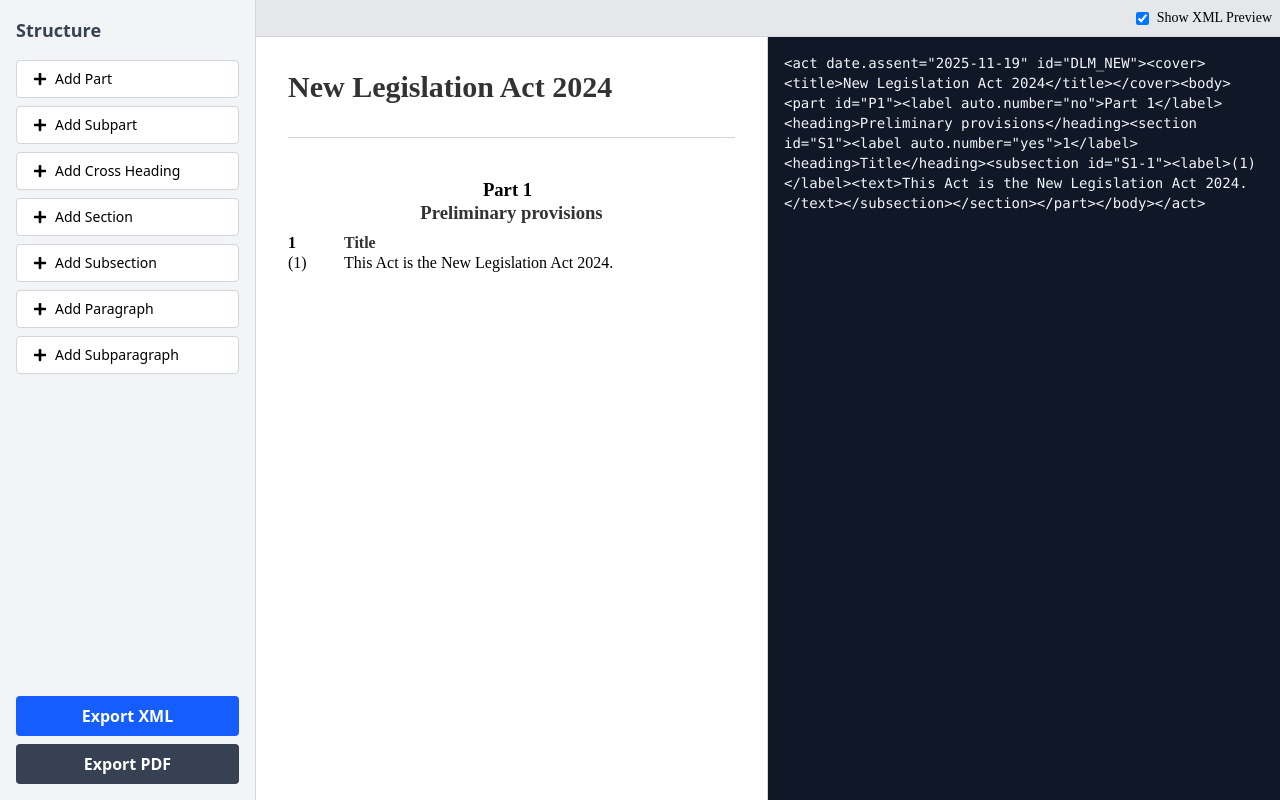
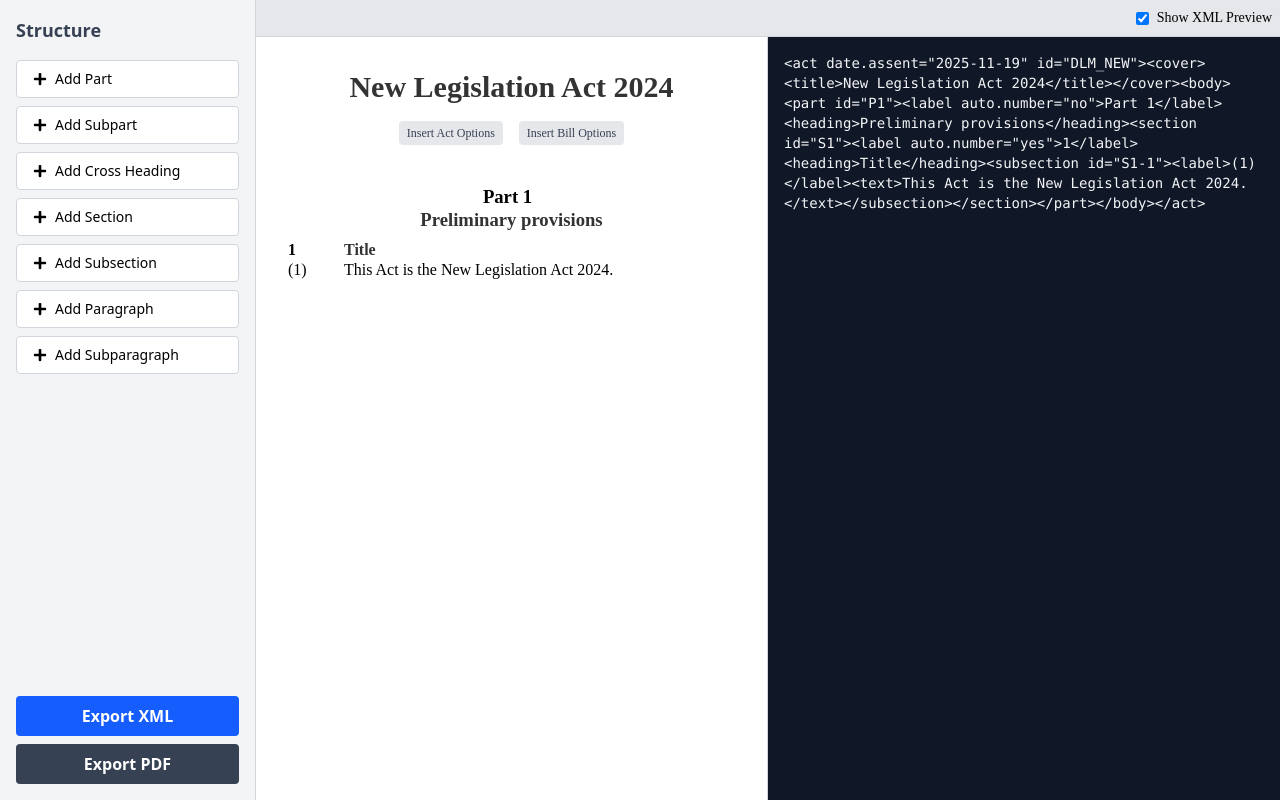
Before and after one commit to carolinaisslaying/nz-legislation-drafter, a React (Vite) app: page / in a window 1280 px wide. Built offline with nearby package versions, Linux system fonts and the light colour scheme.

Commit message:
feat: Introduce metadata node types and their rendering, along with options to insert Act and Bill metadata.

```diff
--- a/src/components/Editor/NodeRenderer.tsx
+++ b/src/components/Editor/NodeRenderer.tsx
@@ -88,15 +88,35 @@ const Heading = ({ node, path, parentType }: { node: LegislationNode; path: numb
     return <EditableText node={node} path={path} tagName="h3" className={className} />;
 };
 
-const Title = ({ node, path }: { node: LegislationNode; path: number[] }) => <EditableText node={node} path={path} tagName="h1" className="font-serif font-bold text-3xl mb-4 text-heading inline-block min-w-[100px]" />;
+const Title = ({ node, path }: { node: LegislationNode; path: number[] }) => <EditableText node={node} path={path} tagName="h1" className="font-serif font-bold text-3xl mb-4 text-heading block w-full text-center" />;
 
 const Text = ({ node, path, parentType }: { node: LegislationNode; path: number[]; parentType?: NodeType }) => {
     let className = "";
     if (['subsection', 'para', 'subpara', 'subsubpara', 'def-para'].includes(parentType || '')) {
         className += " flex-1 block";
     }
+    if (parentType === 'metadata-bill') {
+        className += " text-center block font-serif";
+    }
     return <EditableText node={node} path={path} tagName="span" className={className} />;
 };
+
+const MetadataRow = ({ children }: { children: React.ReactNode }) => (
+    <div className="contents">
+        {children}
+    </div>
+);
+
+const MetadataKey = ({ node, path }: { node: LegislationNode; path: number[] }) => {
+    if (node.attributes?.readOnly === 'true') {
+        return <span className="font-serif text-right">{node.content}</span>;
+    }
+    return <EditableText node={node} path={path} tagName="span" className="font-serif text-right" />;
+};
+
+const MetadataValue = ({ node, path }: { node: LegislationNode; path: number[] }) => (
+    <EditableText node={node} path={path} tagName="span" className="font-serif text-left" />
+);
 
 const Body = ({ children }: { children: React.ReactNode }) => <div>{children}</div>;
 
@@ -225,13 +245,80 @@ export const NodeRenderer: React.FC<NodeRendererProps & { parentType?: NodeType
         </div>
     );
 
+    const insertActOptions = () => {
+        const metadataNode: LegislationNode = {
+            type: 'metadata-act',
+            children: [
+                {
+                    type: 'metadata-row',
+                    children: [
+                        { type: 'metadata-key', content: 'Public Act' },
+                        { type: 'metadata-value', content: '2019 No 58' }
+                    ]
+                },
+                {
+                    type: 'metadata-row',
+                    children: [
+                        { type: 'metadata-key', content: 'Date of assent', attributes: { readOnly: 'true' } },
+                        { type: 'metadata-value', content: '28 October 2019' }
+                    ]
+                },
+                {
+                    type: 'metadata-row',
+                    children: [
+                        { type: 'metadata-key', content: 'Commencement', attributes: { readOnly: 'true' } },
+                        { type: 'metadata-value', content: 'see section 2' }
+                    ]
+                }
+            ]
+        };
+        // Insert at end of cover children
+        dispatch({ type: 'INSERT_NODE', payload: { path: [...path, node.children?.length || 0], node: metadataNode } });
+    };
+
+    const insertBillOptions = () => {
+        const metadataNode: LegislationNode = {
+            type: 'metadata-bill',
+            children: [
+                { type: 'text', content: "Member's Bill" }
+            ]
+        };
+        // Insert at end of cover children
+        dispatch({ type: 'INSERT_NODE', payload: { path: [...path, node.children?.length || 0], node: metadataNode } });
+    };
+
     switch (node.type) {
         case 'act':
             return <Act node={node}>{renderChildren('act')}</Act>;
         case 'cover':
-            return <Container className="mb-8 border-b border-gray-300 pb-4">{renderChildren('cover')}</Container>;
+            const hasMetadata = node.children?.some(c => c.type === 'metadata-act' || c.type === 'metadata-bill');
+            return (
+                <Container className="mb-8">
+                    {renderChildren('cover')}
+                    {!hasMetadata && (
+                        <div className="flex justify-center gap-4 mt-4 no-print">
+                            <button onClick={insertActOptions} className="text-xs bg-gray-200 hover:bg-gray-300 px-2 py-1 rounded text-gray-700">
+                                Insert Act Options
+                            </button>
+                            <button onClick={insertBillOptions} className="text-xs bg-gray-200 hover:bg-gray-300 px-2 py-1 rounded text-gray-700">
+                                Insert Bill Options
+                            </button>
+                        </div>
+                    )}
+                </Container>
+            );
         case 'title':
             return <Title node={node} path={path} />;
+        case 'metadata-act':
+            return <div className="mt-4 mb-8 grid grid-cols-2 gap-x-6 w-fit mx-auto text-lg">{renderChildren('metadata-act')}</div>;
+        case 'metadata-bill':
+            return <div className="mt-4 mb-8">{renderChildren('metadata-bill')}</div>;
+        case 'metadata-row':
+            return <MetadataRow>{renderChildren('metadata-row')}</MetadataRow>;
+        case 'metadata-key':
+            return <MetadataKey node={node} path={path} />;
+        case 'metadata-value':
+            return <MetadataValue node={node} path={path} />;
         case 'body':
             return <Body>{renderChildren('body')}</Body>;
         case 'part':
--- a/src/context/LegislationContext.tsx
+++ b/src/context/LegislationContext.tsx
@@ -7,7 +7,8 @@ type Action =
     | { type: 'UPDATE_NODE_CONTENT'; payload: { path: number[]; content: string } }
     | { type: 'ADD_NODE'; payload: { type: NodeType } }
     | { type: 'SELECT_NODE'; payload: number[] }
-    | { type: 'MOVE_NODE'; payload: { sourcePath: number[]; targetPath: number[]; position: 'before' | 'after' | 'inside' } };
+    | { type: 'MOVE_NODE'; payload: { sourcePath: number[]; targetPath: number[]; position: 'before' | 'after' | 'inside' } }
+    | { type: 'INSERT_NODE'; payload: { path: number[]; node: LegislationNode } };
 
 const LegislationContext = createContext<{ state: LegislationState; dispatch: Dispatch<Action> } | undefined>(undefined);
 
@@ -43,6 +44,19 @@ const legislationReducer = (state: LegislationState, action: Action): Legislatio
             if (node) {
                 node.content = content;
             }
+            return newState;
+        }
+        case 'INSERT_NODE': {
+            const { path, node } = action.payload;
+            const newState = JSON.parse(JSON.stringify(state));
+            const { parent, index } = findParent(newState, path);
+
+            if (parent && parent.children) {
+                parent.children.splice(index, 0, node);
+            } else if (parent) {
+                parent.children = [node];
+            }
+
             return newState;
         }
         case 'ADD_NODE': {
--- a/src/types.ts
+++ b/src/types.ts
@@ -1,4 +1,4 @@
-export type NodeType = 'act' | 'cover' | 'title' | 'body' | 'part' | 'subpart' | 'crosshead' | 'section' | 'subsection' | 'para' | 'subpara' | 'subsubpara' | 'def-para' | 'def-term' | 'label' | 'heading' | 'text';
+export type NodeType = 'act' | 'cover' | 'title' | 'body' | 'part' | 'subpart' | 'crosshead' | 'section' | 'subsection' | 'para' | 'subpara' | 'subsubpara' | 'def-para' | 'def-term' | 'label' | 'heading' | 'text' | 'metadata-act' | 'metadata-bill' | 'metadata-row' | 'metadata-key' | 'metadata-value';
 
 export interface LegislationNode {
     type: NodeType;
```
